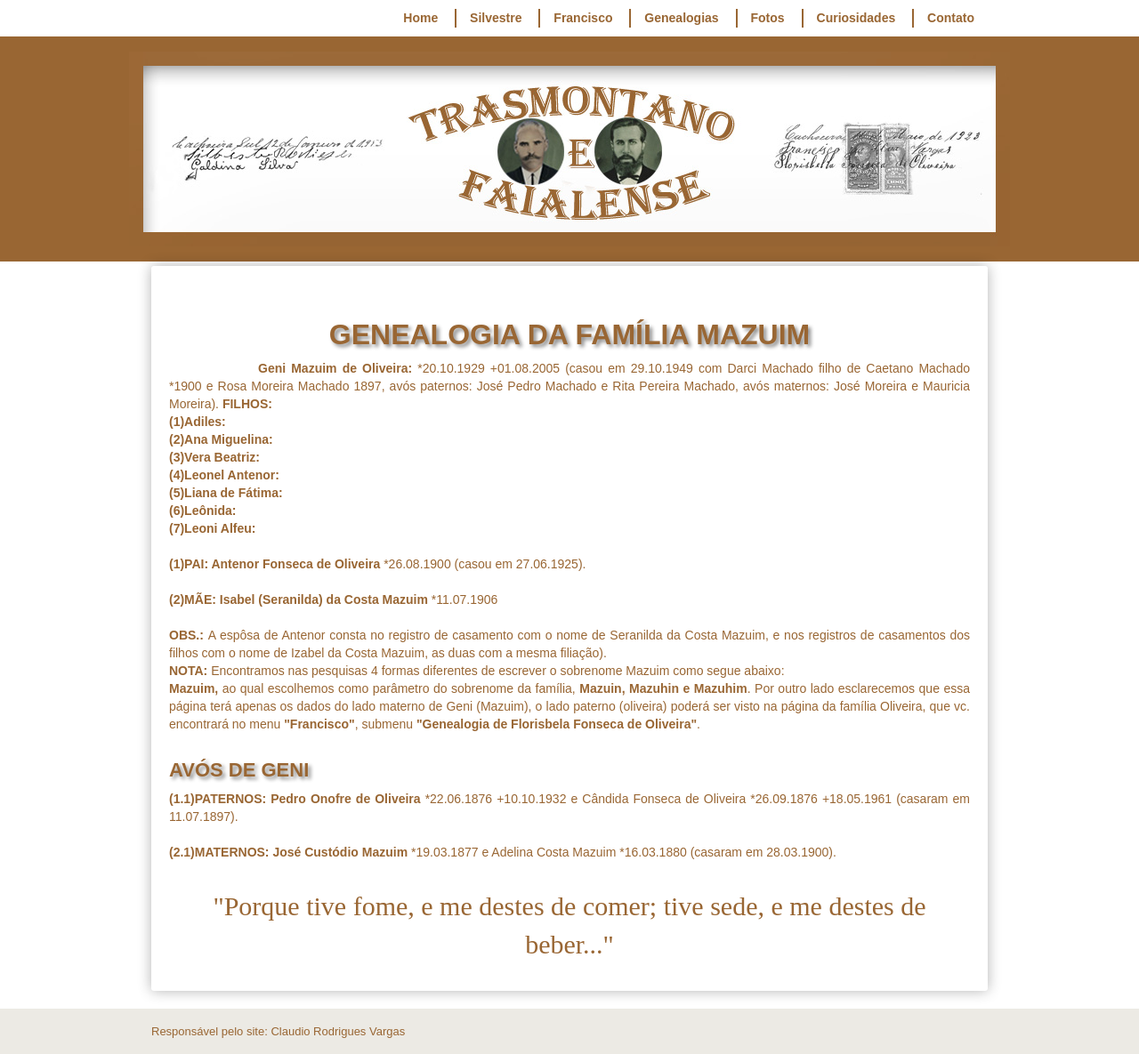
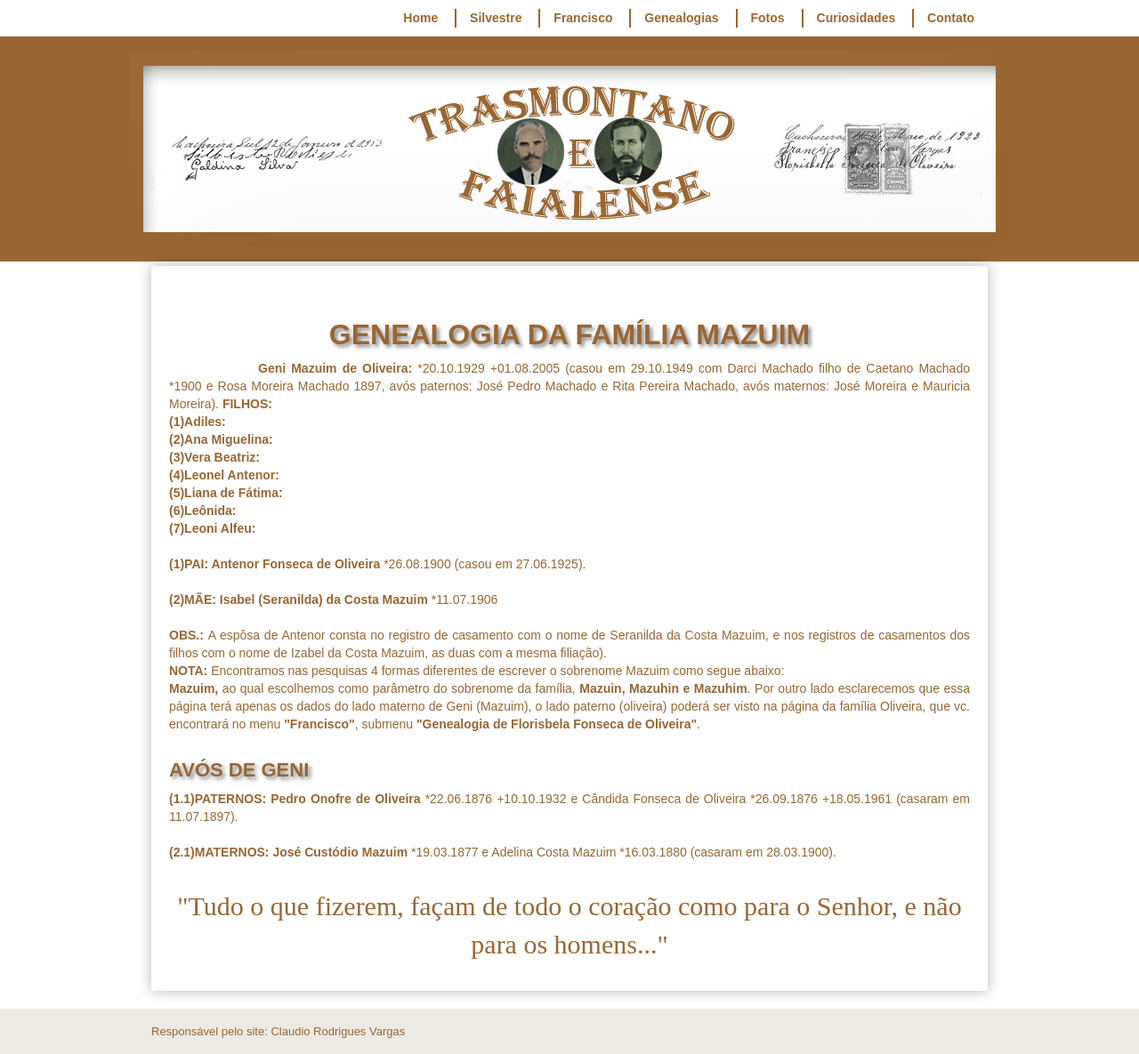
Before and after one commit to claudiovargas1955/claudiovargas1955.github.io, a Jekyll site: the page built from _pages/familia-mazuim.html, in a window 1280 px wide. Shown: the whole page at 89% size. Built offline with Jekyll 4.4.1, drawn with Linux system fonts in a browser that asks for light colours; some web fonts are replaced.

Commit message:
Update familia-mazuim.html

```diff
--- a/_pages/familia-mazuim.html
+++ b/_pages/familia-mazuim.html
@@ -121,5 +121,5 @@ família Oliveira, que vc. encontrará no menu <b>"Francisco"</b>, submenu <b>"G
 
 <b>(2.1)MATERNOS: José Custódio Mazuim </b>*19.03.1877 e Adelina Costa Mazuim *16.03.1880 (casaram em 28.03.1900). <br><br>
 
-<p style="text-align:center; color:#996633; font-size:30px; font-family: 'Rancho', cursive ">"Porque tive fome, e me destes de comer;
-tive sede, e me destes de beber..."</p>
+<p style="text-align:center; color:#996633; font-size:30px; font-family: 'Rancho', cursive ">"Tudo o que fizerem, façam de todo o
+coração como para o Senhor, e não para os homens..."</p>
```
